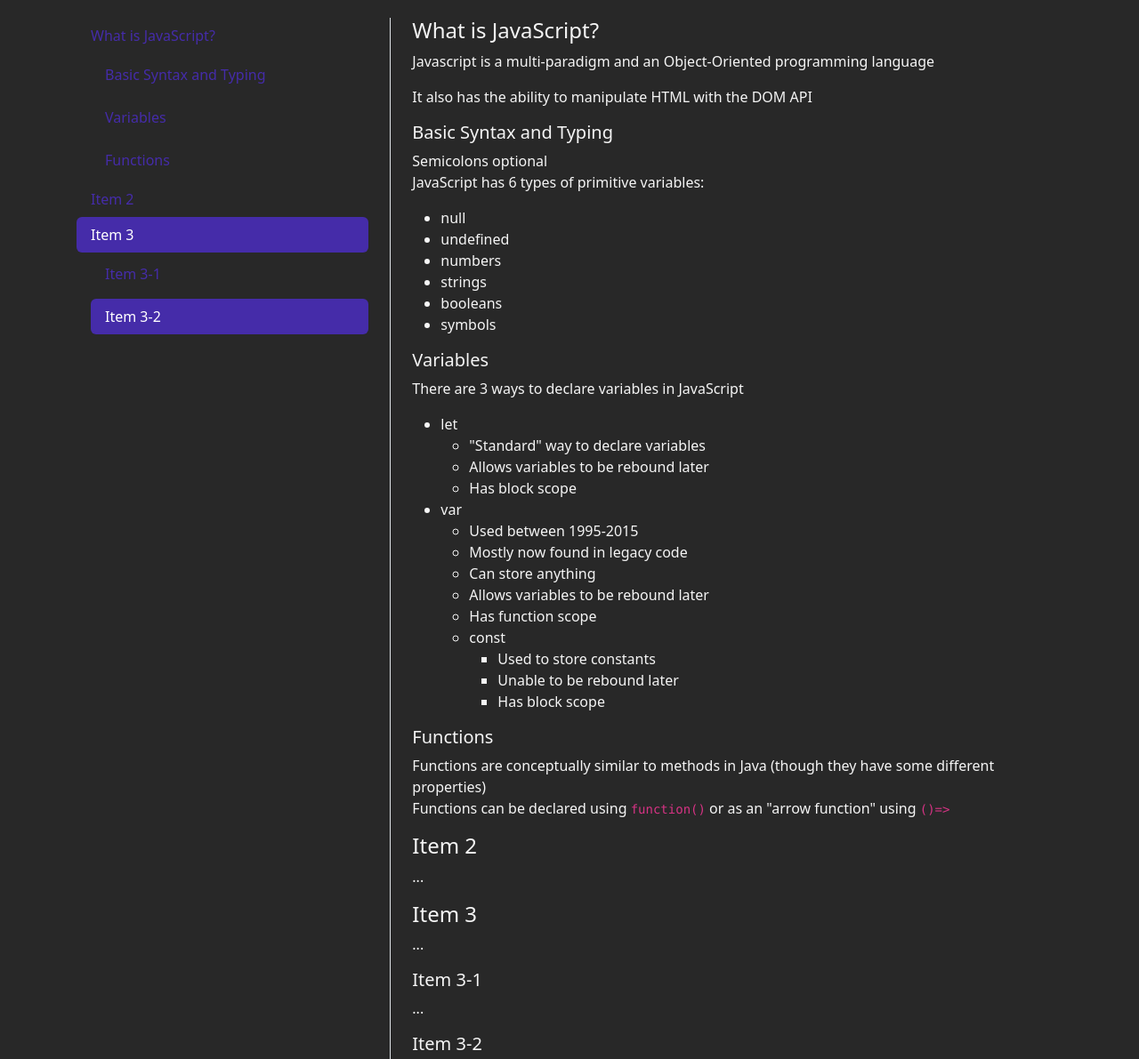
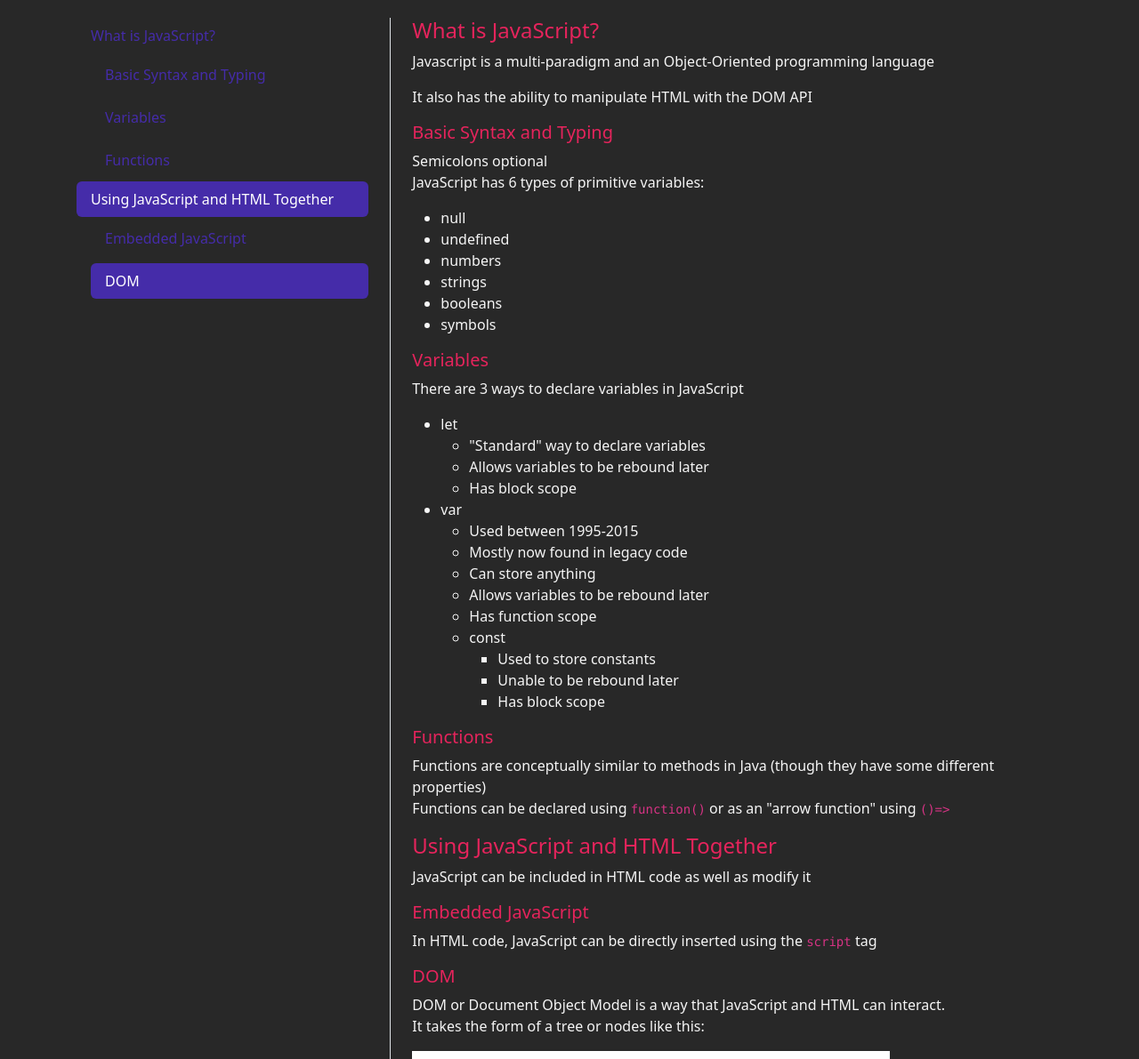
Before and after one commit to mcpt/learning-2022, a website built with Parcel: page src/js_page.html in a window 1280 px wide. Shown: the part 90-1281 px from the top of the page at 89% size. Built offline with nearby package versions, Linux system fonts and the light colour scheme.

Commit message:
Finished JS page

```diff
--- a/src/js_page.html
+++ b/src/js_page.html
@@ -26,11 +26,11 @@
                 <a class ="nav-link ms-3 my-1" href="#item-1-2">Variables</a>
                 <a class="nav-link ms-3 my-1" href="#item-1-3">Functions</a>
               </nav>
-              <a class="nav-link" href="#item-2">Item 2</a>
-              <a class="nav-link" href="#item-3">Item 3</a>
+              <!-- <a class="nav-link" href="#item-2">Item 2</a> -->
+              <a class="nav-link" href="#item-3"> Using JavaScript and HTML Together</a>
               <nav class="nav nav-pills flex-column">
-                <a class="nav-link ms-3 my-1" href="#item-3-1">Item 3-1</a>
-                <a class="nav-link ms-3 my-1" href="#item-3-2">Item 3-2</a>
+                <a class="nav-link ms-3 my-1" href="#item-3-1">Embedded JavaScript</a>
+                <a class="nav-link ms-3 my-1" href="#item-3-2">DOM</a>
               </nav>
             </nav>
           </nav>
@@ -38,12 +38,12 @@
         <div class="col-8">
           <div data-bs-spy="scroll" data-bs-target="#navbar-example3" data-bs-smooth-scroll="true" class="scrollspy-example-2" tabindex="0">
             <div id="item-1">
-              <h4>What is JavaScript?</h4>
+              <h4 style="color:#e5245c">What is JavaScript?</h4>
               <p>Javascript is a multi-paradigm and an Object-Oriented programming language</p>
               <p>It also has the ability to manipulate HTML with the DOM API</p>
             </div>
             <div id="item-1-1">
-              <h5>Basic Syntax and Typing</h5>
+              <h5 style="color:#e5245c">Basic Syntax and Typing</h5>
               <p>Semicolons optional <br>JavaScript has 6 types of primitive variables:<br><ul>
                 <li>null</li>
                 <li>undefined</li>
@@ -54,7 +54,7 @@
               </ul></p>
             </div>
             <div id="item-1-2">
-              <h5>Variables</h5>
+              <h5 style="color:#e5245c">Variables</h5>
               <p>There are 3 ways to declare variables in JavaScript<ul>
                 <li>let<ul>
                   <li>"Standard" way to declare variables</li>
@@ -75,24 +75,27 @@
               </ul></p>
             </div>
             <div id="item-1-3">
-              <h5>Functions</h5>
+              <h5 style="color:#e5245c">Functions</h5>
               <p>Functions are conceptually similar to methods in Java (though they have some different properties)<br>Functions can be declared using <code>function()</code> or as an "arrow function" using <code>()=></code></p>
             </div>
-            <div id="item-2">
-              <h4>Item 2</h4>
+            <!-- <div id="item-2">
+              <h4>Temp</h4>
               <p>...</p>
-            </div>
+            </div> -->
             <div id="item-3">
-              <h4>Item 3</h4>
-              <p>...</p>
+              <h4 style="color:#e5245c">Using JavaScript and HTML Together</h4>
+              <p>JavaScript can be included in HTML code as well as modify it</p>
             </div>
             <div id="item-3-1">
-              <h5>Item 3-1</h5>
-              <p>...</p>
+              <h5 style="color:#e5245c">Embedded JavaScript</h5>
+              <p>In HTML code, JavaScript can be directly inserted using the <code>script</code> tag</p>
             </div>
             <div id="item-3-2">
-              <h5>Item 3-2</h5>
-              <p>...</p>
+              <h5 style="color:#e5245c">DOM</h5>
+              <p>DOM or Document Object Model is a way that JavaScript and HTML can interact.<br>
+              It takes the form of a tree or nodes like this:</p>
+              <img src="..\assets\JS_Ex_1.png">
+              <p>Elements can be accessed using the document tree and the content of HTML can be modified with JavaScript</p>
             </div>
           </div>
         </div>
```
Also changed, not shown: assets/JS_Ex_1.png (added).
